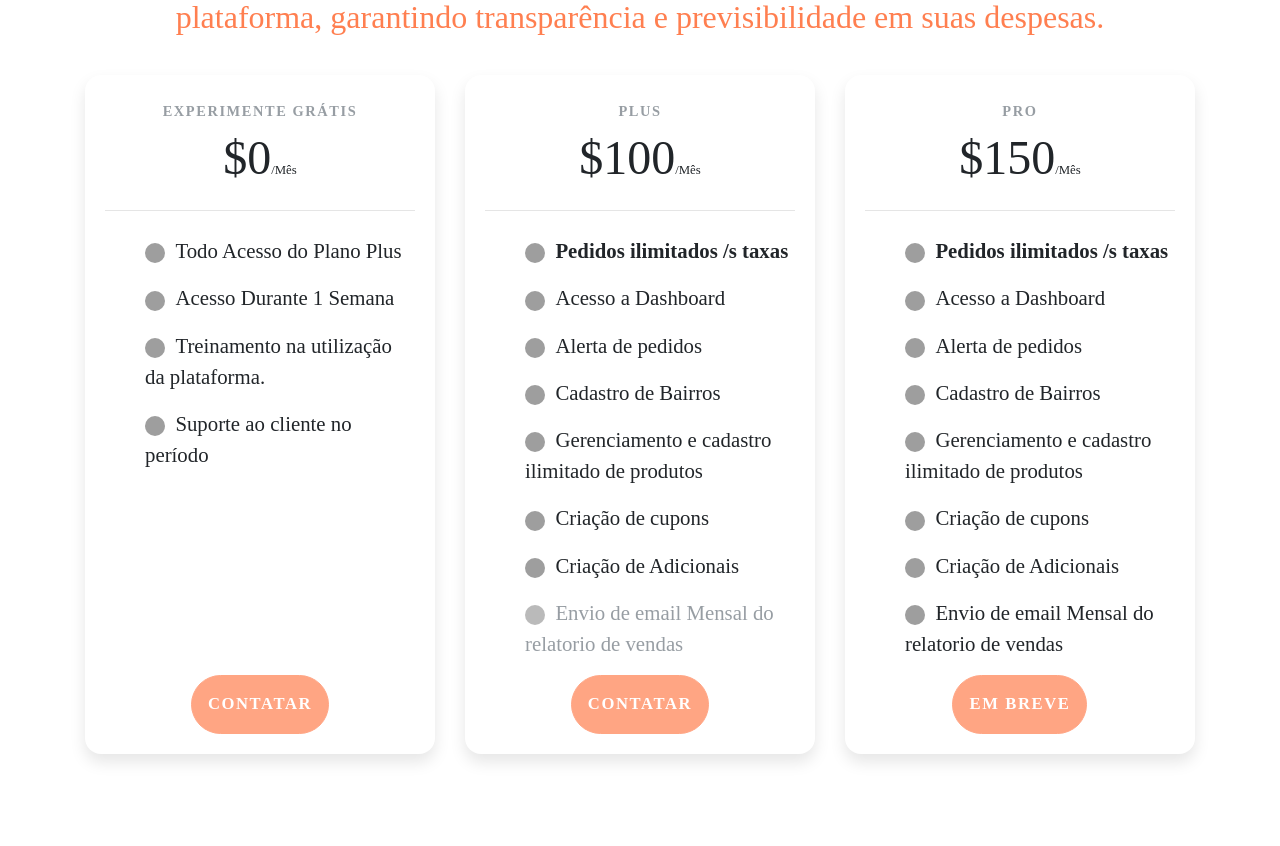
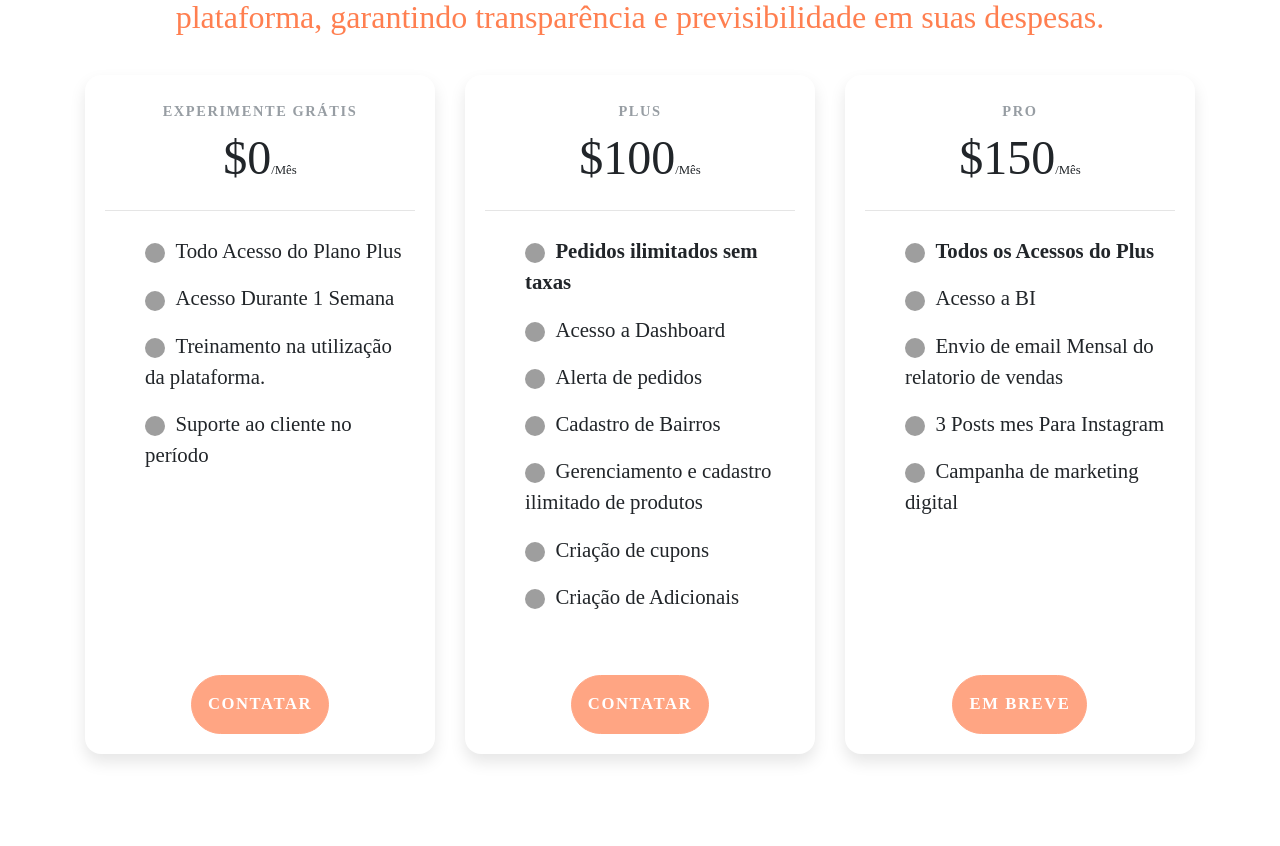
Before and after one commit to santosgv/Plataform, a Django app: page /pricing in a window 1280 px wide. Shown: the part 840-1686 px from the top of the page. Run offline with Django 4.2, Linux system fonts and the light colour scheme; some libraries are stand-ins or nearby versions; some web fonts are replaced; grey boxes are pictures that could not be loaded.

Commit message:
alteraçao na pagina de preços

```diff
--- a/Core/templates/precing.html
+++ b/Core/templates/precing.html
@@ -62,15 +62,14 @@ data-aos-delay="200">
               <h6 class="card-price text-center">$100<span class="period">/Mês</span></h6>
               <hr>
               <ul class="fa-ul">
-                <li><span class="fa-li"><img width="20" height="20" src="https://img.icons8.com/color/48/checkmark--v1.png" alt="checkmark--v1"/> &nbsp<i class="fas fa-check"></i></span><strong>Pedidos ilimitados /s taxas</strong></li>
+                <li><span class="fa-li"><img width="20" height="20" src="https://img.icons8.com/color/48/checkmark--v1.png" alt="checkmark--v1"/> &nbsp<i class="fas fa-check"></i></span><strong>Pedidos ilimitados sem taxas</strong></li>
                 <li><span class="fa-li"><img width="20" height="20" src="https://img.icons8.com/color/48/checkmark--v1.png" alt="checkmark--v1"/> &nbsp<i class="fas fa-check"></i></span>Acesso a Dashboard</li>
                 <li><span class="fa-li"><img width="20" height="20" src="https://img.icons8.com/color/48/checkmark--v1.png" alt="checkmark--v1"/> &nbsp<i class="fas fa-check"></i></span>Alerta de pedidos</li>
                 <li><span class="fa-li"><img width="20" height="20" src="https://img.icons8.com/color/48/checkmark--v1.png" alt="checkmark--v1"/> &nbsp<i class="fas fa-check"></i></span>Cadastro de Bairros</li>
                 <li><span class="fa-li"><img width="20" height="20" src="https://img.icons8.com/color/48/checkmark--v1.png" alt="checkmark--v1"/> &nbsp<i class="fas fa-check"></i></span>Gerenciamento e cadastro ilimitado de produtos</li>
                 <li><span class="fa-li"><img width="20" height="20" src="https://img.icons8.com/color/48/checkmark--v1.png" alt="checkmark--v1"/> &nbsp<i class="fas fa-check"></i></span>Criação de cupons</li>
                 <li><span class="fa-li"><img width="20" height="20" src="https://img.icons8.com/color/48/checkmark--v1.png" alt="checkmark--v1"/> &nbsp<i class="fas fa-check"></i></span>Criação de Adicionais</li>
-                <li class="text-muted"><span class="fa-li"><img width="20" height="20" src="https://img.icons8.com/fluency/48/cancel.png" alt="cancel"/> &nbsp<i class="fas fa-times"></i></span>Envio de email Mensal do relatorio de vendas
-                </li>
+                <li class="text-muted"><span class="fa-li"><img width="20" height="20" src="https://img.icons8.com/fluency/48/cancel.png" style="display: none;" alt="cancel"/> &nbsp<i class="fas fa-times"></i></span></li>
               </ul>
               <div class="d-grid text-center">
                 <a href="https://api.whatsapp.com/send?phone=553172359666&text=Ola%20!%20Quero%20O%20Plano%20Plus" class="btn btn-primary text-uppercase">Contatar</a>
@@ -86,14 +85,14 @@ data-aos-delay="200">
               <h6 class="card-price text-center">$150<span class="period">/Mês</span></h6>
               <hr>
               <ul class="fa-ul">
-                <li><span class="fa-li"><img width="20" height="20" src="https://img.icons8.com/color/48/checkmark--v1.png" alt="checkmark--v1"/> &nbsp<i class="fas fa-check"></i></span><strong>Pedidos ilimitados /s taxas</strong></li>
-                <li><span class="fa-li"><img width="20" height="20" src="https://img.icons8.com/color/48/checkmark--v1.png" alt="checkmark--v1"/> &nbsp<i class="fas fa-check"></i></span>Acesso a Dashboard</li>
-                <li><span class="fa-li"><img width="20" height="20" src="https://img.icons8.com/color/48/checkmark--v1.png" alt="checkmark--v1"/> &nbsp<i class="fas fa-check"></i></span>Alerta de pedidos</li>
-                <li><span class="fa-li"><img width="20" height="20" src="https://img.icons8.com/color/48/checkmark--v1.png" alt="checkmark--v1"/> &nbsp<i class="fas fa-check"></i></span>Cadastro de Bairros</li>
-                <li><span class="fa-li"><img width="20" height="20" src="https://img.icons8.com/color/48/checkmark--v1.png" alt="checkmark--v1"/> &nbsp<i class="fas fa-check"></i></span>Gerenciamento e cadastro ilimitado de produtos</li>
-                <li><span class="fa-li"><img width="20" height="20" src="https://img.icons8.com/color/48/checkmark--v1.png" alt="checkmark--v1"/> &nbsp<i class="fas fa-check"></i></span>Criação de cupons</li>
-                <li><span class="fa-li"><img width="20" height="20" src="https://img.icons8.com/color/48/checkmark--v1.png" alt="checkmark--v1"/> &nbsp<i class="fas fa-check"></i></span>Criação de Adicionais</li>
+                <li><span class="fa-li"><img width="20" height="20" src="https://img.icons8.com/color/48/checkmark--v1.png" alt="checkmark--v1"/> &nbsp<i class="fas fa-check"></i></span><strong>Todos os Acessos do Plus</strong></li>
+                <li><span class="fa-li"><img width="20" height="20" src="https://img.icons8.com/color/48/checkmark--v1.png" alt="checkmark--v1"/> &nbsp<i class="fas fa-check"></i></span>Acesso a BI</li>
                 <li><span class="fa-li"><img width="20" height="20" src="https://img.icons8.com/color/48/checkmark--v1.png" alt="checkmark--v1"/> &nbsp<i class="fas fa-check"></i></span>Envio de email Mensal do relatorio de vendas</li>
+                <li><span class="fa-li"><img width="20" height="20" src="https://img.icons8.com/color/48/checkmark--v1.png" alt="checkmark--v1"/> &nbsp<i class="fas fa-check"></i></span>3 Posts mes Para Instagram</li>
+                <li><span class="fa-li"><img width="20" height="20" src="https://img.icons8.com/color/48/checkmark--v1.png" alt="checkmark--v1"/> &nbsp<i class="fas fa-check"></i></span>Campanha de marketing digital</li>
+                <li class="text-muted"><span class="fa-li"><img width="20" height="20" src="https://img.icons8.com/fluency/48/cancel.png" style="display: none;" alt="cancel"/> &nbsp<i class="fas fa-times"></i></span></li>
+                <li class="text-muted"><span class="fa-li"><img width="20" height="20" src="https://img.icons8.com/fluency/48/cancel.png" style="display: none;" alt="cancel"/> &nbsp<i class="fas fa-times"></i></span></li>
+                <li class="text-muted"><span class="fa-li"><img width="20" height="20" src="https://img.icons8.com/fluency/48/cancel.png" style="display: none;" alt="cancel"/> &nbsp<i class="fas fa-times"></i></span></li>
               </ul>
               <div class="d-grid text-center">
                 <a href="#" class="btn btn-primary text-uppercase disabled">Em Breve</a>
```
